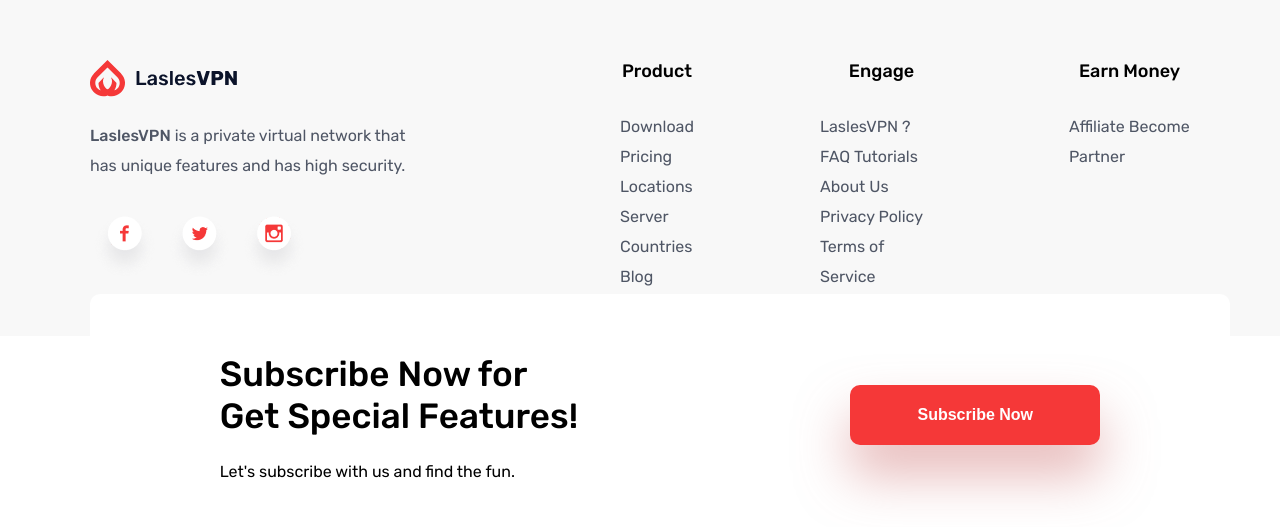
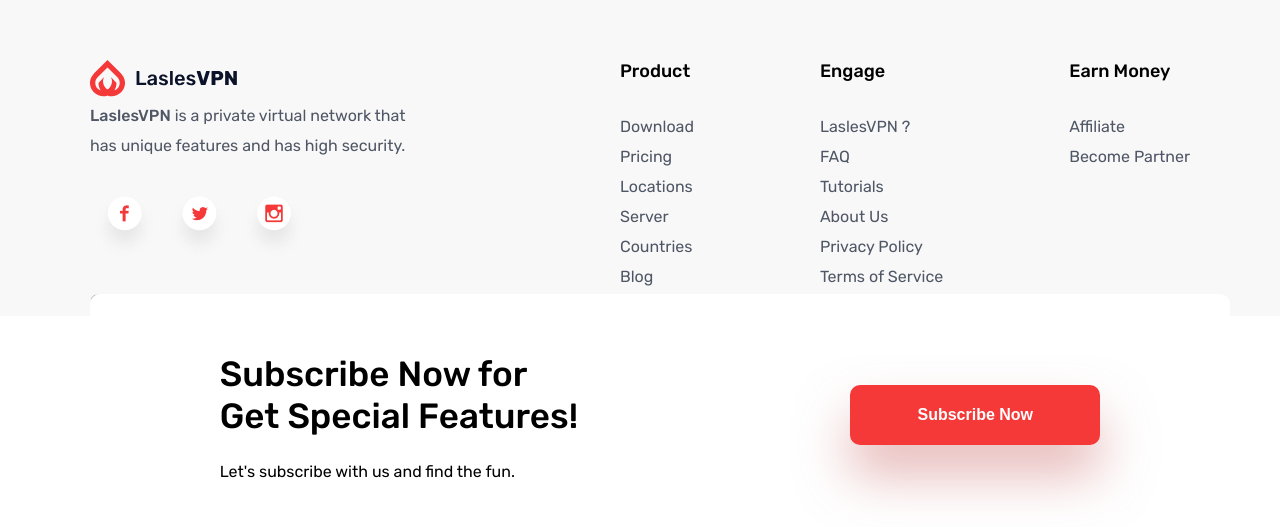
Before and after one commit to Salamat2024/LasLesVPN, a plain HTML site: page index.html in a window 1280 px wide. Shown: the part 4156-4683 px from the top of the page. Drawn offline with Linux system fonts and the light colour scheme.

```diff
--- a/index.html
+++ b/index.html
@@ -428,7 +428,7 @@
 
                 <div class="footer__right">
                     <div class="wrapper right-wrapper">
-                    <nav class="footer__column footer-product">
+                    <nav class="footer__column">
                     <h4 class="bold__title footer-bold">Product</h4>
                     <a href="#" class="subtitle column-subtitle">Download </a>
                     <a href="#" class="subtitle column-subtitle">Pricing</a>
@@ -437,7 +437,7 @@
                     <a href="#"  class="subtitle column-subtitle">Countries </a>
                     <a href="#"  class="subtitle column-subtitle">Blog</a>
                     </nav>
-                    <nav class="footer__column footer-engage">
+                    <nav class="footer__column">
                         <h4 class="bold__title footer-bold">Engage</h4>
                         <a href="#"  class="subtitle column-subtitle">LaslesVPN ? </a>
                         <a href="#"  class="subtitle column-subtitle">FAQ</a>
@@ -446,7 +446,7 @@
                         <a href="#"  class="subtitle column-subtitle">Privacy Policy </a>
                         <a href="#"  class="subtitle column-subtitle">Terms of Service</a>
                         </nav>
-                        <nav class="footer__column footer-earn">
+                        <nav class="footer__column">
                             <h4 class="bold__title footer-bold">Earn Money</h4>
                             <a href="#"  class="subtitle column-subtitle">Affiliate</a>
                             <a href="#"  class="subtitle column-subtitle">Become Partner</a>
--- a/style.css
+++ b/style.css
@@ -485,6 +485,7 @@ img {
 
 .column-subtitle {
     color: #4F5665;
+    margin: initial;
 }
 
 .footer__right {
@@ -497,21 +498,12 @@ img {
 
 }
 .footer__column{
+    display: flex;
     flex-direction: column;
     align-items: start;
 
 }
-.footer-product{
-    max-width: 74px;
-}
-.footer-engage{
-    max-width: 123px;
-}
-.footer-earn{
-    max-width: 121px;
-}
 
 .footer-bold {
     margin-top: 0px;
-
 }
```
